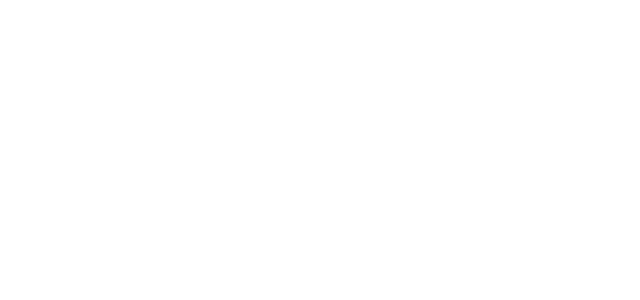
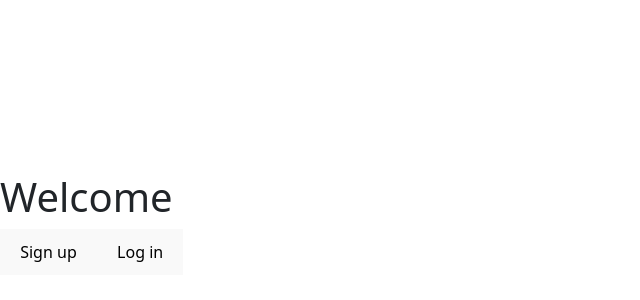
Before and after one commit to tofarshid/my-site, a React (Vite) app: page /hooks in a window 1280 px wide. Before the commit this address had no page. Shown: the part 176-476 px from the top of the page, without its empty margins (0-640 px from the left). Built offline with nearby package versions, Linux system fonts and the light colour scheme.

Commit message:
code clanup

```diff
--- a/src/App.tsx
+++ b/src/App.tsx
@@ -6,16 +6,24 @@
 import { Home } from './pages/home';
 import { Blog } from './pages/blog';
 import { Pg } from './pages/pg';
-
+import { ReactHooks } from './pages/reactHooks';
+import { createContext, useState } from 'react';
+export const ThemeContext = createContext(() => {});
 function App() {
+    const [close, setClose] = useState(false);
+    const onClose = () => setClose(!close);
     return (
+        <ThemeContext.Provider value={onClose}>
             <BrowserRouter>
                 <Routes>
                     <Route path="/" element={<Home />} />
                     <Route path="blog" element={<Blog />} />
                     <Route path="playground" element={<Pg />} />
+
+                    <Route path="hooks" element={<ReactHooks />} />
                 </Routes>
             </BrowserRouter>
+        </ThemeContext.Provider>
     );
 }
 export default App;
--- /dev/null
+++ b/src/pages/reactHooks.tsx
@@ -0,0 +1,56 @@
+import { ReactNode, useContext, useEffect, useState } from 'react';
+import { ThemeContext } from '../App';
+
+export const ReactHooks = () => {
+    const [count, setCount] = useState(0);
+
+    useEffect(() => {
+        console.log('hi');
+        setCount(count + 1);
+    }, [close]);
+
+    useEffect(() => {
+        console.log('count has increased');
+    }, [count]);
+
+    return (
+        <>
+            <Form />
+        </>
+    );
+};
+
+function Form() {
+    return (
+        <Panel title="Welcome">
+            <Button>Sign up</Button>
+            <Button>Log in</Button>
+        </Panel>
+    );
+}
+type PanelProp = {
+    title: string;
+    children: ReactNode;
+};
+const Panel = ({ title, children }: PanelProp) => {
+    return (
+        <section>
+            <h1>{title}</h1>
+            {children}
+        </section>
+    );
+};
+
+type ButtonProp = {
+    children: ReactNode;
+};
+
+const Button = ({ children }: ButtonProp) => {
+    const theme = useContext(ThemeContext);
+
+    return (
+        <>
+            <button onClick={() => theme()}>{children}</button>
+        </>
+    );
+};
```
Also changed, not shown: src/provider/info.tsx (added). Lines whose indentation alone changed are shown as unchanged.
